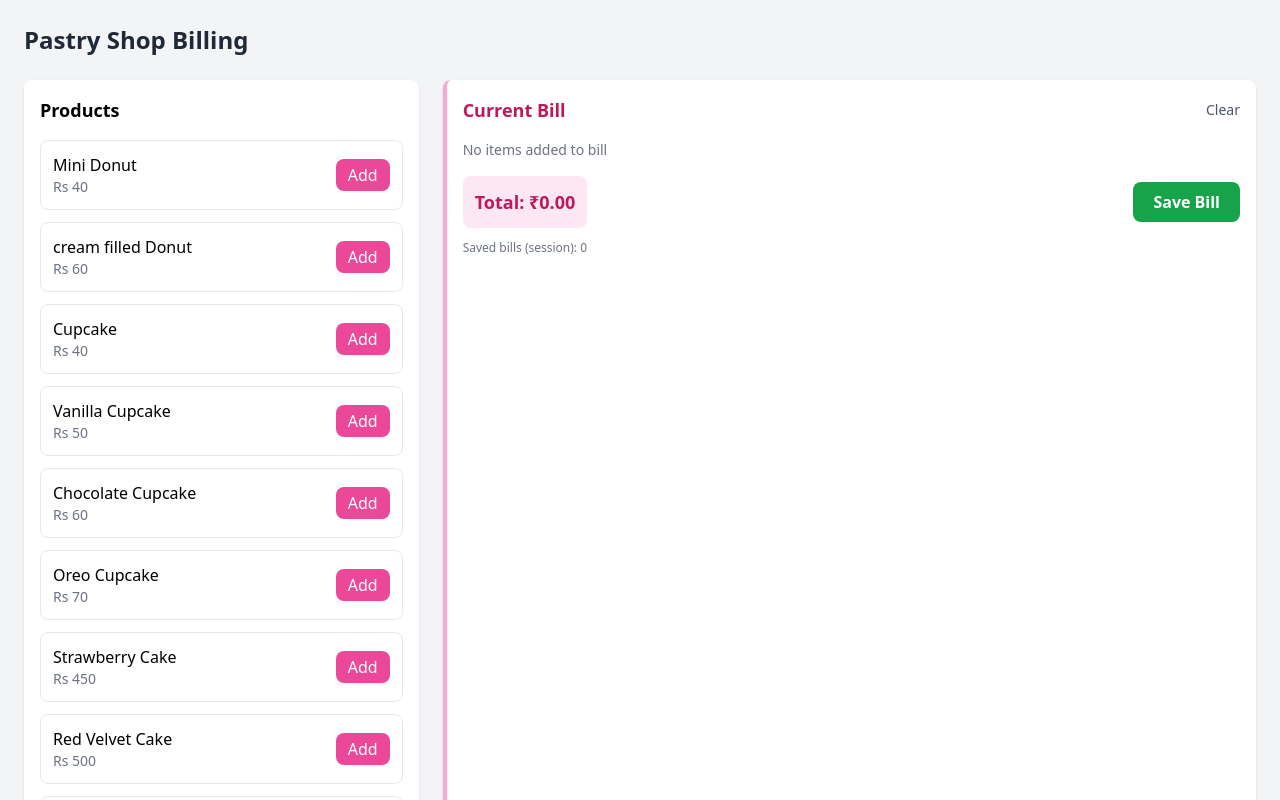
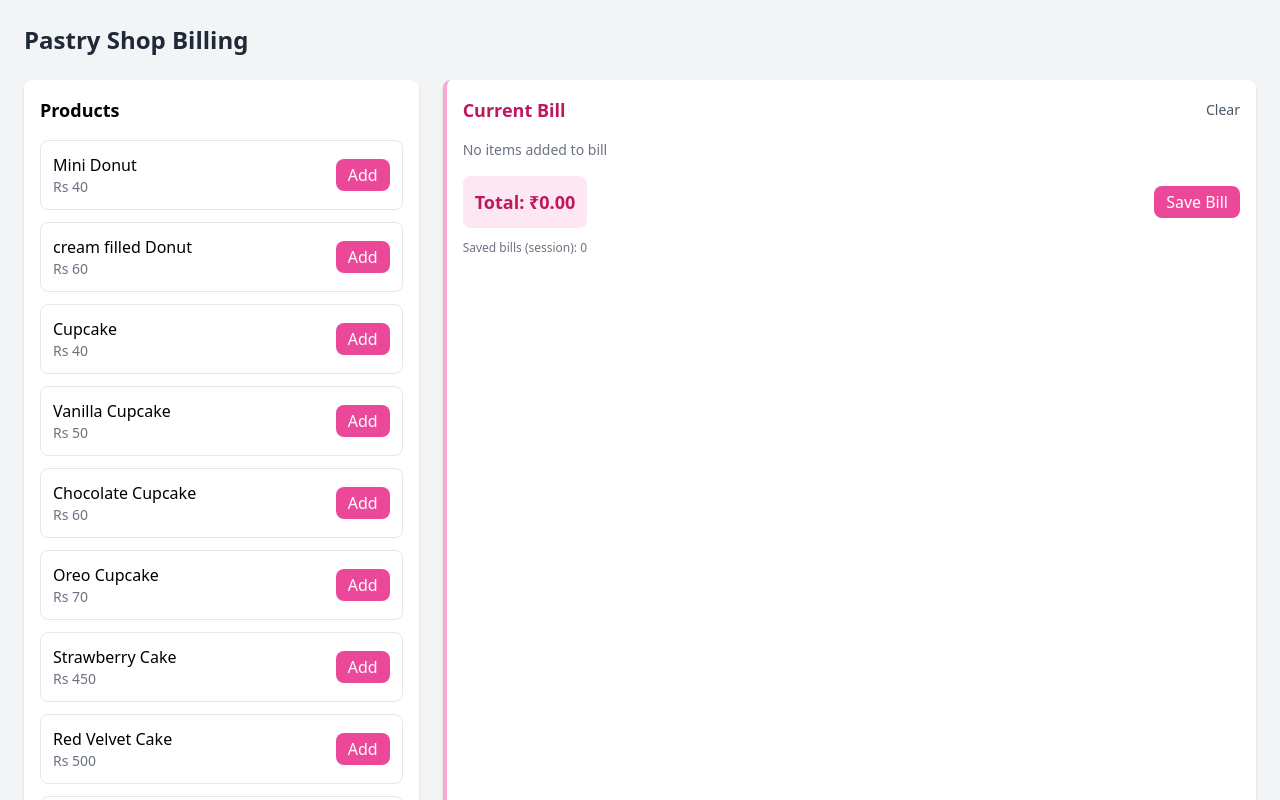
Before and after one commit to shipalibhandary/PasBil, a React app in the folder frontend/: page / in a window 1280 px wide. Both pictures are taken after a click on the button "Login". Shown: the top 800 px of the page. Built offline with nearby package versions, Linux system fonts and the light colour scheme; the HTML template or start-up script is replaced by a standard one.

Commit message:
changed the saves bill button color

```diff
--- a/frontend/src/pages/Billing.jsx
+++ b/frontend/src/pages/Billing.jsx
@@ -182,7 +182,7 @@ function Billing() {
 
             <button
               onClick={saveBill}
-              className="bg-green-600 text-white px-5 py-2 rounded-lg font-semibold hover:bg-green-700">Save Bill
+              className="bg-pink-500 text-white px-3 py-1 rounded-lg">Save Bill
             </button>
         </div>
         {/* Saved bill count (optional) */}
```
